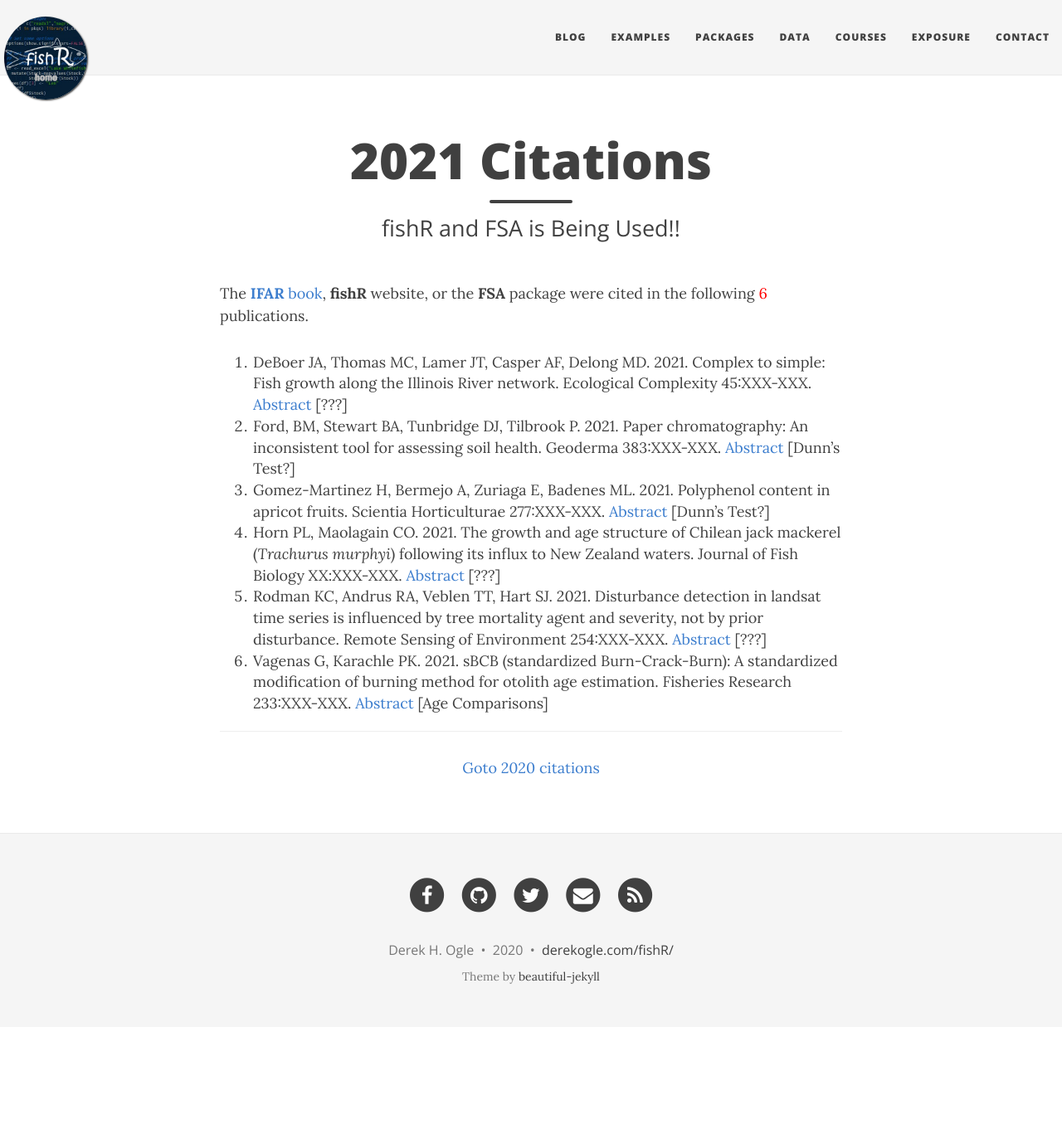
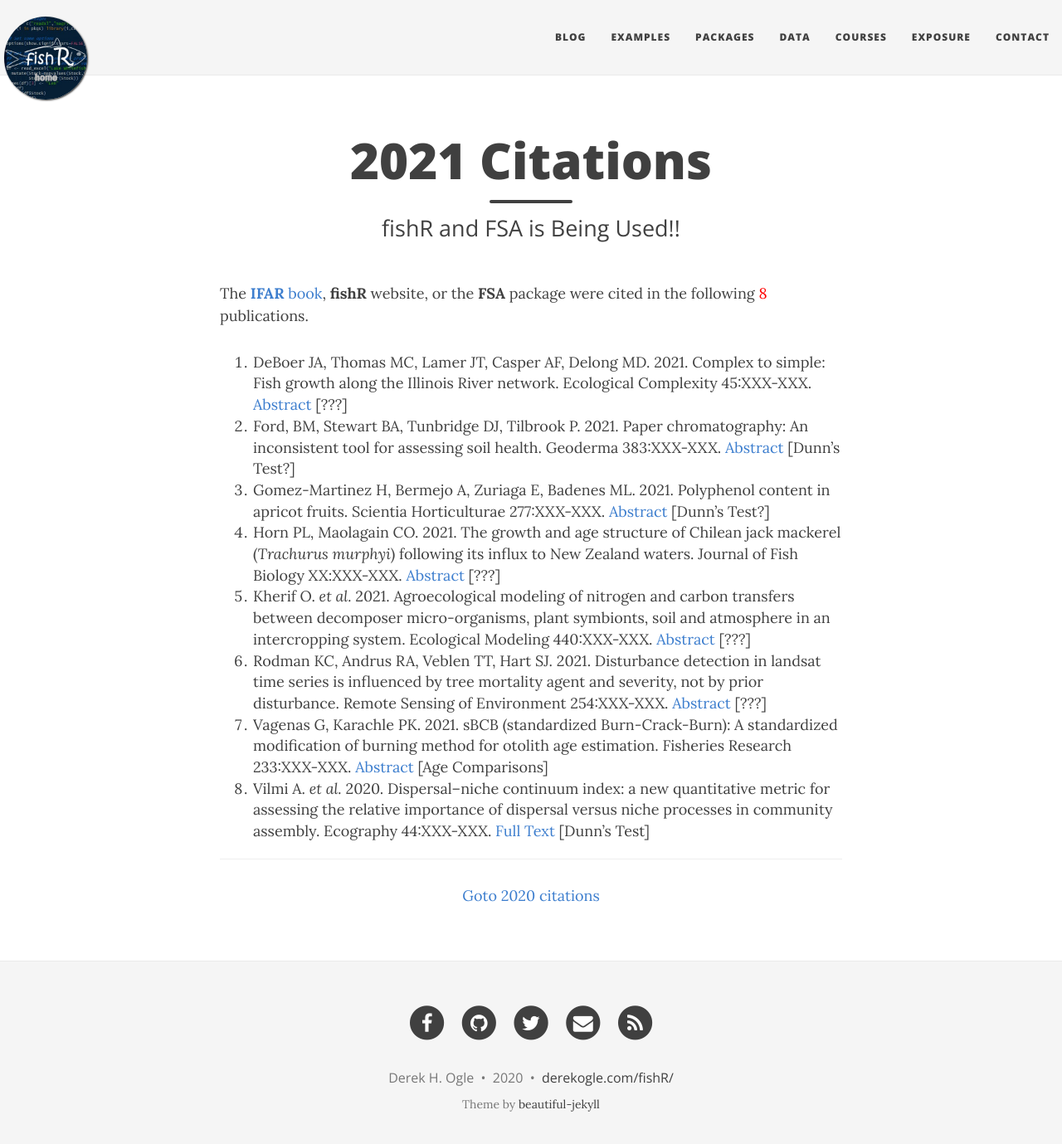
Before and after one commit to droglenc/fishR, a Jekyll site: the page built from exposure/exposure-citations21.md, in a window 1280 px wide and 1392 px high. Shown: the top 1379 px of the window at 83% size. Built offline with Jekyll 4.4.1, drawn with Linux system fonts in a browser that asks for light colours; nearby versions of some CDN libraries.

Commit message:
Added citations

```diff
--- a/exposure/exposure-citations21.md
+++ b/exposure/exposure-citations21.md
@@ -5,15 +5,16 @@ subtitle: fishR and FSA is Being Used!!
 css: "/css/exposure-citation.css"
 ---
 
-The [**IFAR** book](http://derekogle.com/IFAR/), **fishR** website, or the **FSA** package were cited in the following <span id="contact-div">6</span> publications.
+The [**IFAR** book](http://derekogle.com/IFAR/), **fishR** website, or the **FSA** package were cited in the following <span id="contact-div">8</span> publications.
 
 1. DeBoer JA, Thomas MC, Lamer JT, Casper AF, Delong MD. 2021. Complex to simple: Fish growth along the Illinois River network. Ecological Complexity 45:XXX-XXX. [Abstract](https://www.sciencedirect.com/science/article/pii/S1476945X20301719) [???]
 1. Ford, BM, Stewart BA, Tunbridge DJ, Tilbrook P. 2021. Paper chromatography: An inconsistent tool for assessing soil health. Geoderma 383:XXX-XXX. [Abstract](https://www.sciencedirect.com/science/article/abs/pii/S0016706120325386) [Dunn's Test?]
 1. Gomez-Martinez H, Bermejo A, Zuriaga E, Badenes ML. 2021. Polyphenol content in apricot fruits. Scientia Horticulturae 277:XXX-XXX. [Abstract](https://www.sciencedirect.com/science/article/abs/pii/S0304423820306567) [Dunn's Test?]
 1. Horn PL, Maolagain CO. 2021. The growth and age structure of Chilean jack mackerel (*Trachurus murphyi*) following its influx to New Zealand waters. Journal of Fish Biology XX:XXX-XXX. [Abstract](https://onlinelibrary.wiley.com/doi/abs/10.1111/jfb.14647) [???]
+1. Kherif O. *et al.* 2021. Agroecological modeling of nitrogen and carbon transfers between decomposer micro-organisms, plant symbionts, soil and atmosphere in an intercropping system. Ecological Modeling 440:XXX-XXX. [Abstract](https://www.sciencedirect.com/science/article/abs/pii/S0304380020304543) [???]
 1. Rodman KC, Andrus RA, Veblen TT, Hart SJ. 2021. Disturbance detection in landsat time series is influenced by tree mortality agent and severity, not by prior disturbance. Remote Sensing of Environment 254:XXX-XXX. [Abstract](https://www.sciencedirect.com/science/article/abs/pii/S0034425720306179) [???]
 1. Vagenas G, Karachle PK. 2021. sBCB (standardized Burn-Crack-Burn): A standardized modification of burning method for otolith age estimation. Fisheries Research 233:XXX-XXX. [Abstract](https://www-sciencedirect-com.ezproxy.uwsp.edu/science/article/pii/S0165783620302848) [Age Comparisons]
-
+1. Vilmi A. *et al.* 2020. Dispersal–niche continuum index: a new quantitative metric for assessing the relative importance of dispersal versus niche processes in community assembly. Ecography 44:XXX-XXX. [Full Text](https://onlinelibrary.wiley.com/doi/pdf/10.1111/ecog.05356) [Dunn's Test]
 
 -----
 <p style="text-align: center;"><a href="exposure-citations20.html">Goto 2020 citations</a></p>
```
Also changed, not shown: exposure/exposure-citations20.md (+3 -1 lines).
